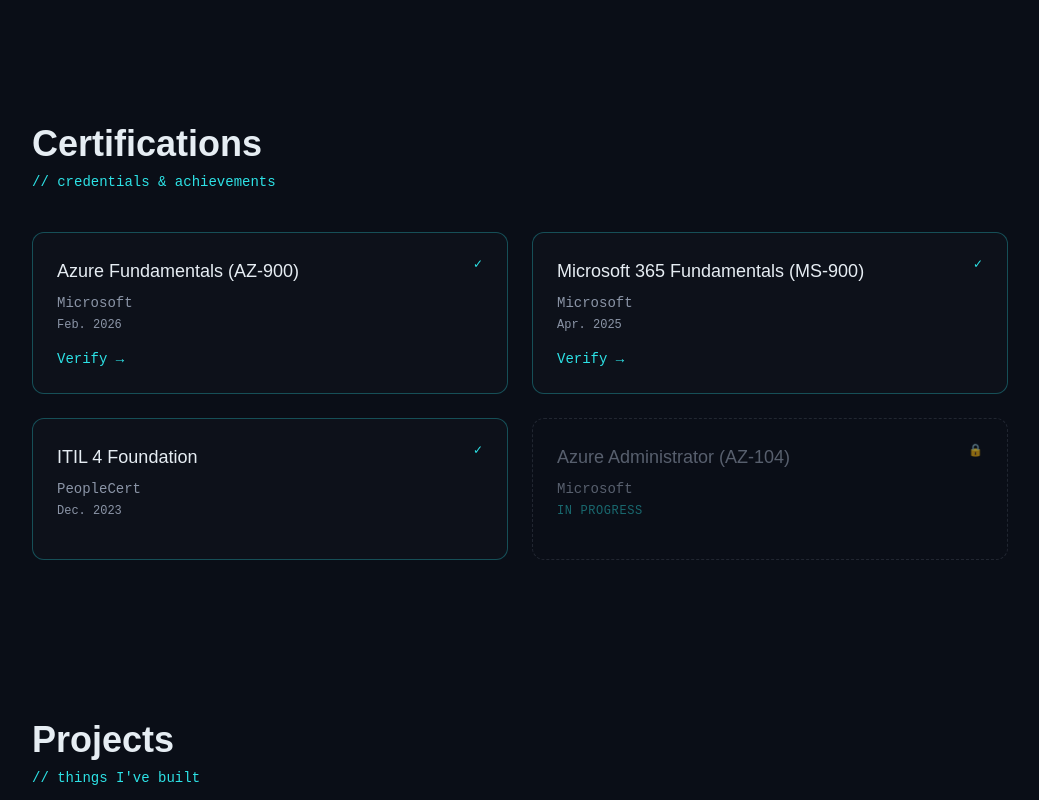
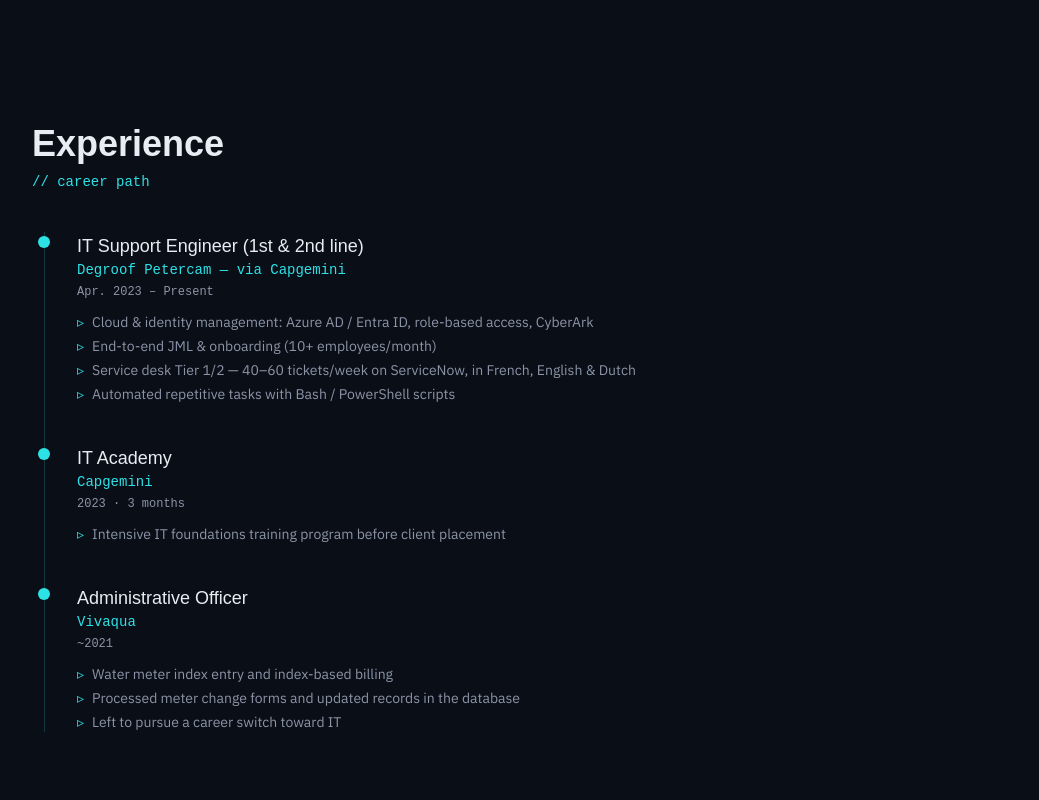
Before and after one commit to ezan1050/portfolio, an Angular app: page / in a window 1280 px wide. Shown: the part 2260-3060 px from the top of the page, without its empty margins (120-1159 px from the left). Built offline with nearby package versions, Linux system fonts and the light colour scheme.

Commit message:
feat: add experience timeline section (#8)

```diff
--- /dev/null
+++ b/src/app/data/experience.data.ts
@@ -0,0 +1,33 @@
+import { Experience } from '../models/experience.model';
+
+export const experiences: Experience[] = [
+  {
+    role: 'IT Support Engineer (1st & 2nd line)',
+    company: 'Degroof Petercam — via Capgemini',
+    period: 'Apr. 2023 – Present',
+    highlights: [
+      'Cloud & identity management: Azure AD / Entra ID, role-based access, CyberArk',
+      'End-to-end JML & onboarding (10+ employees/month)',
+      'Service desk Tier 1/2 — 40–60 tickets/week on ServiceNow, in French, English & Dutch',
+      'Automated repetitive tasks with Bash / PowerShell scripts'
+    ]
+  },
+  {
+    role: 'IT Academy',
+    company: 'Capgemini',
+    period: '2023 · 3 months',
+    highlights: [
+      'Intensive IT foundations training program before client placement'
+    ]
+  },
+  {
+    role: 'Administrative Officer',
+    company: 'Vivaqua',
+    period: '~2021',
+    highlights: [
+      'Water meter index entry and index-based billing',
+      'Processed meter change forms and updated records in the database',
+      'Left to pursue a career switch toward IT'
+    ]
+  }
+];
--- a/src/app/features/home/home/home.html
+++ b/src/app/features/home/home/home.html
@@ -1,5 +1,6 @@
 <app-hero></app-hero>
 <app-about></app-about>
 <app-skills></app-skills>
+<app-experience></app-experience>
 <app-certifications></app-certifications>
 <app-projects></app-projects>
--- a/src/app/features/home/home/home.ts
+++ b/src/app/features/home/home/home.ts
@@ -4,10 +4,11 @@
 import { About } from '../sections/about/about';
 import { Projects } from '../sections/projects/projects';
 import { Certifications } from "../sections/certifications/certifications";
+import { Experience } from "../sections/experience/experience";
 
 @Component({
   selector: 'app-home',
-  imports: [Hero, Skills, About, Projects, Certifications],
+  imports: [Hero, Skills, About, Experience, Projects, Certifications],
   templateUrl: './home.html',
   styleUrl: './home.css',
 })
--- /dev/null
+++ b/src/app/features/home/sections/experience/experience.html
@@ -0,0 +1,41 @@
+<section id="experience" appScrollReveal class="max-w-5xl mx-auto px-6 py-20">
+
+  <h2 class="font-display text-3xl md:text-4xl font-bold text-cyber-text mb-2">
+    Experience
+  </h2>
+  <p class="font-mono text-cyber-cyan text-sm mb-10">
+    // career path
+  </p>
+
+  <!-- Conteneur de la timeline : la bordure gauche fait la ligne verticale -->
+  <div class="relative border-l border-cyber-cyan/20 ml-3">
+
+    @for (exp of experienceList; track exp.company) {
+      <div class="relative pl-8 pb-10 last:pb-0">
+
+        <!-- Le point sur la ligne -->
+        <span class="absolute -left-[7px] top-1 w-3 h-3 rounded-full bg-cyber-cyan"></span>
+
+        <!-- Poste + entreprise -->
+        <h3 class="font-display text-lg text-cyber-text">{{ exp.role }}</h3>
+        <p class="font-mono text-sm text-cyber-cyan mb-1">{{ exp.company }}</p>
+
+        <!-- Période -->
+        <p class="font-mono text-xs text-cyber-muted mb-3">{{ exp.period }}</p>
+
+        <!-- Points clés -->
+        <ul class="space-y-1">
+          @for (point of exp.highlights; track point) {
+            <li class="font-body text-sm text-cyber-muted flex gap-2">
+              <span class="text-cyber-cyan">▹</span>
+              <span>{{ point }}</span>
+            </li>
+          }
+        </ul>
+
+      </div>
+    }
+
+  </div>
+
+</section>
--- /dev/null
+++ b/src/app/features/home/sections/experience/experience.ts
@@ -0,0 +1,16 @@
+import { Component } from '@angular/core';
+import { experiences } from '../../../../data/experience.data';
+import { Experience as ExperienceModel } from '../../../../models/experience.model';
+import { ScrollReveal } from '../../../../shared/directives/scroll-reveal';
+
+
+@Component({
+  selector: 'app-experience',
+  imports: [ScrollReveal],
+  templateUrl: './experience.html',
+  styleUrl: './experience.css',
+})
+export class Experience
+{
+  experienceList:ExperienceModel[] = experiences;
+}
```
Also changed, not shown: src/app/models/experience.model.ts (added, +8 -0 lines), src/app/features/home/sections/experience/experience.css (added), 1 other file (tests, documents, lock files or other folders).
